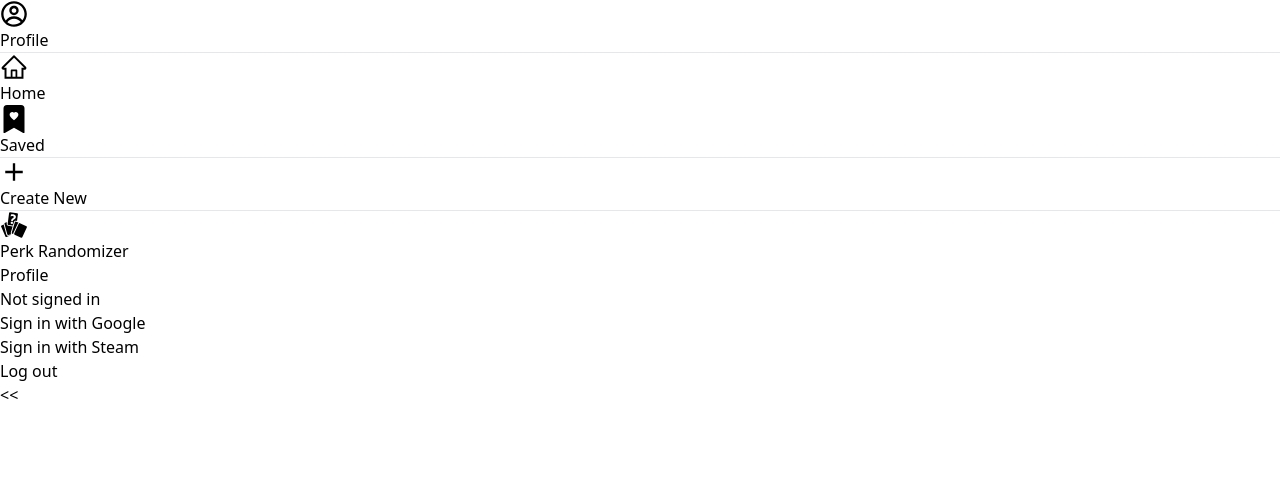
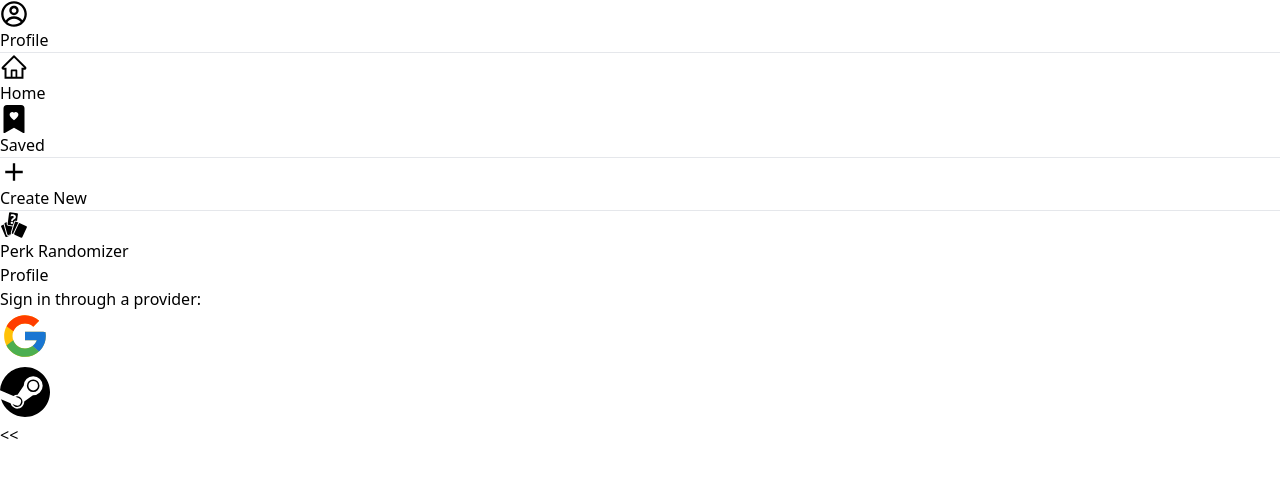
Before and after one commit to TheRealSavi/DBDShare-Client, a React (Vite) app: page /profile in a window 1280 px wide. Shown: the top 478 px of the page. Built offline with nearby package versions, Linux system fonts and the light colour scheme; no server answers.

Commit message:
Switched to icon buttons

```diff
--- a/src/components/SignIn.tsx
+++ b/src/components/SignIn.tsx
@@ -2,6 +2,8 @@ import { useContext } from "react";
 import axios from "axios";
 import { IUser } from "../types/types";
 import { UserContext } from "./UserContext";
+import { FcGoogle } from "react-icons/fc";
+import { BsSteam } from "react-icons/bs";
 
 const SignIn = () => {
   const userDetails = useContext(UserContext) as IUser;
@@ -38,36 +40,45 @@ const SignIn = () => {
   };
 
   return (
-    <div className="p-2 relative w-full bg-gray-600 rounded-xl shadow-lg">
-      <div className="text-center">
+    <div className="p-2 relative max-w-fit bg-slate-700 rounded-xl shadow-lg min-w-fit pb-1">
       {userDetails._id ? (
-          <p className="text-green-400">
-            Signed in as {userDetails.username} through {signInProvider()}
+        <p className="text-gray-100 text-xl mb-3 ml-3 mr-3">
+          Welcome back, {userDetails.username}!
         </p>
       ) : (
-          <p className="text-red-500 text-xl mb-2">Not signed in</p>
+        <p className="text-gray-200 text-xl mb-3 ml-3 mr-3">
+          Sign in through a provider:
+        </p>
       )}
-      </div>
-      <div className="grid place-items-center">
-        <div className="w-1/2 bg-gray-700 p-5 grid place-items-center gap-6 rounded-xl shadow-lg">
+
+      {userDetails._id ? (
+        <div></div>
+      ) : (
+        <div className="grid place-items-cente ml-3 mr-3 mb-8">
+          <div className="w-96 bg-slate-600 p-5 pb-7 grid grid-cols-2 place-items-center gap-6 rounded-xl shadow-lg">
             <div className="text-center text-gray-200">
               <button className="button1 object-contain" onClick={googleLogin}>
-              Sign in with Google
+                {<FcGoogle size={50} />}
               </button>
             </div>
             <div>
               <button className="button1 object-contain" onClick={steamLogin}>
-              Sign in with Steam{" "}
+                <BsSteam size={50} />
               </button>
             </div>
           </div>
         </div>
+      )}
 
-      <div className="mt-8 pb-5 text-center text-red-600">
+      {userDetails._id ? (
+        <div className="grid place-items-center pt-3 pb-3">
           <button className="button1 object-contain" onClick={logout}>
             Log out
           </button>
         </div>
+      ) : (
+        <div></div>
+      )}
     </div>
   );
 };
```
Lines whose indentation alone changed are shown as unchanged.
